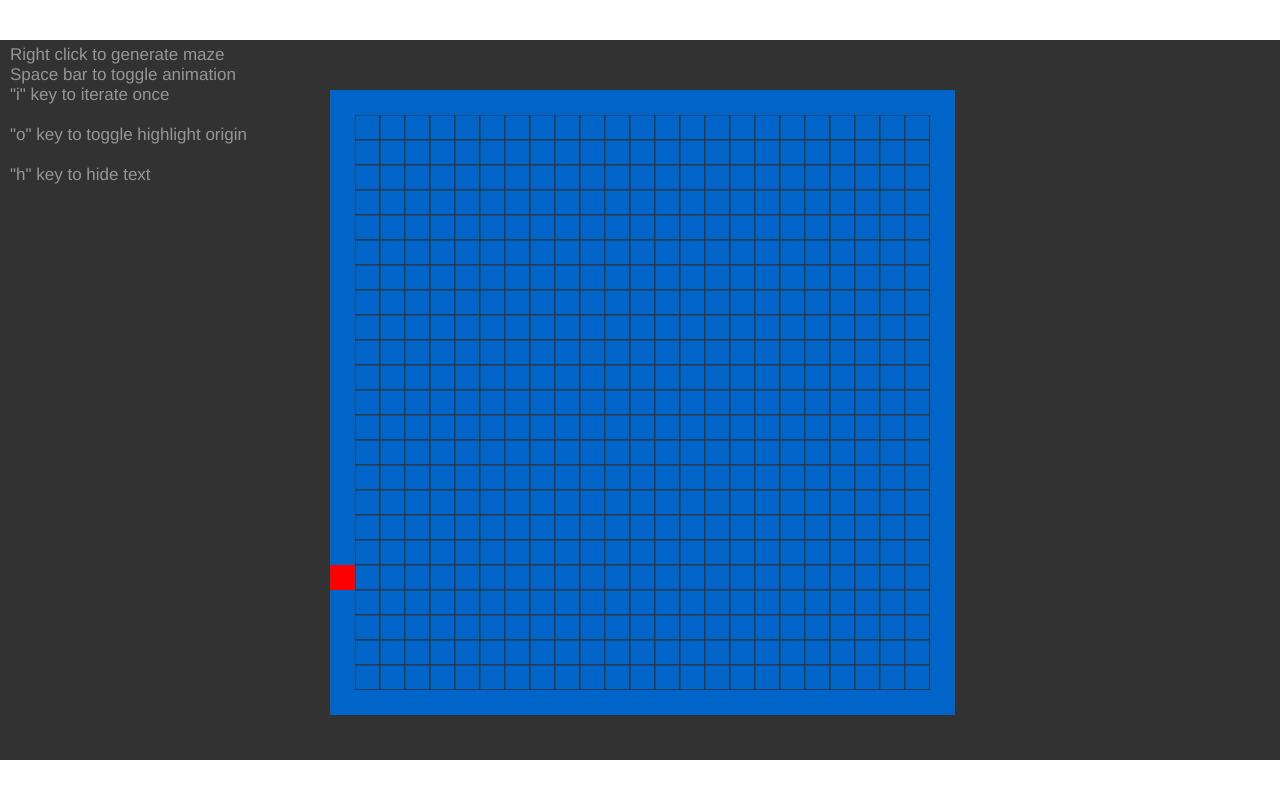
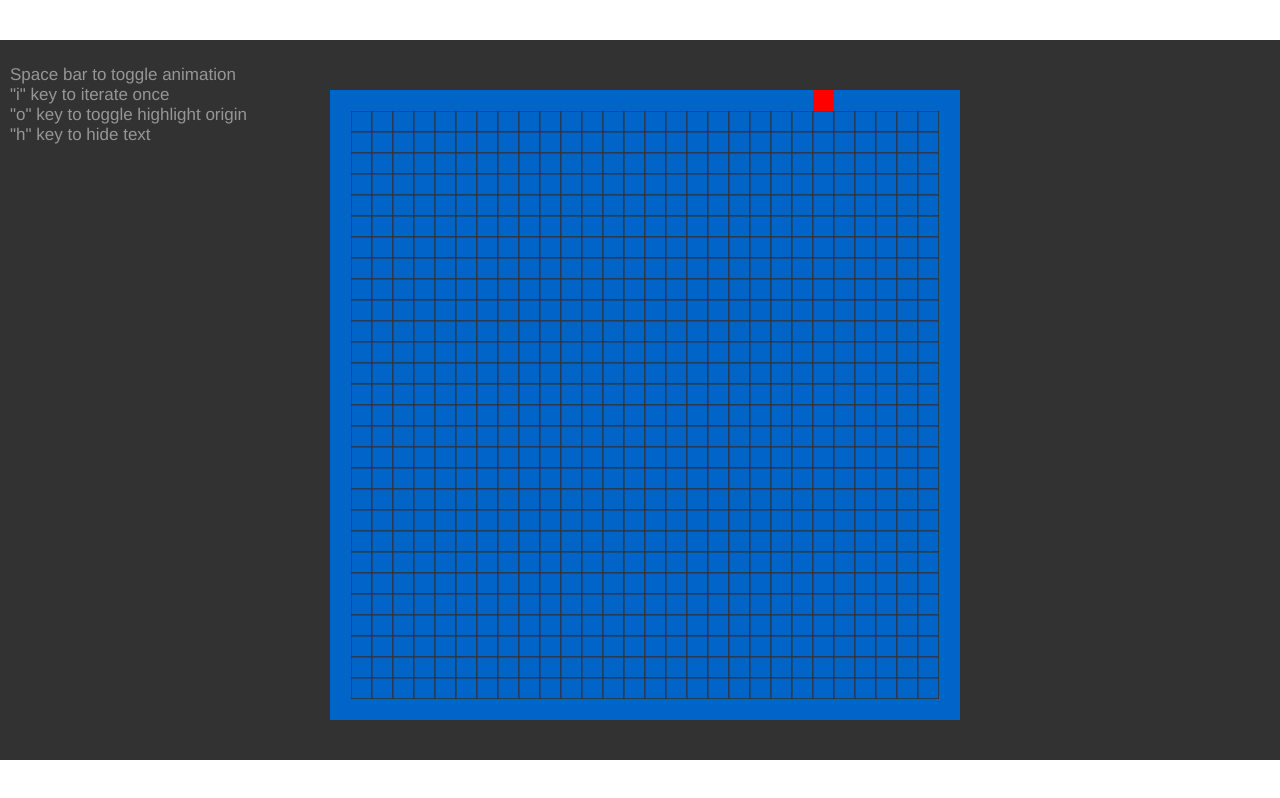
Before and after one commit to jane-chiou/4-kinds-of-Algorithm-maze-generation, a plain HTML site: page PrimsAlgorithm/index1.html in a window 1280 px wide. Drawn offline with Linux system fonts and the light colour scheme.

Commit message:
完善生成功能

```diff
--- a/PrimsAlgorithm/graphics1.js
+++ b/PrimsAlgorithm/graphics1.js
@@ -17,11 +17,11 @@ class View {
     drawText() {
         this.ctx.fillStyle = "rgb(150, 150, 150)";
         this.ctx.font = "17px helvetica";
-        this.ctx.fillText('Right click to generate maze', 10, 20);
+        //this.ctx.fillText('Right click to generate maze', 10, 20);
         this.ctx.fillText('Space bar to toggle animation', 10, 40);
         this.ctx.fillText('"i" key to iterate once', 10, 60);
-        this.ctx.fillText('"o" key to toggle highlight origin', 10, 100);
-        this.ctx.fillText('"h" key to hide text', 10, 140);
+        this.ctx.fillText('"o" key to toggle highlight origin', 10, 80);
+        this.ctx.fillText('"h" key to hide text', 10, 100);
     }
 
     drawMaze(maze, highlightOrigin = true, hideText = false, marginY = 50) {
@@ -29,11 +29,11 @@ class View {
         this.drawBackground();
         if (!hideText) this.drawText();
 
-        console.log("Canvas context:", this.ctx);
+        /*console.log("Canvas context:", this.ctx);
         if (!this.ctx) {
             console.error("Canvas context is not defined!");
             return;
-        }
+        }*/
 
         //計算節點大小和位置
         let size = (this.cnv.height - marginY * 2) / maze.height;
--- a/PrimsAlgorithm/main1.js
+++ b/PrimsAlgorithm/main1.js
@@ -1,12 +1,13 @@
 // global variables (feel free to edit these values)
-let mazeWidth = 25;
-let mazeHeight = 25;
+let mazeWidth = 30;
+let mazeHeight = 30;
 let algorithmIterations = mazeWidth * mazeHeight * 10; // how many iterations should be performed when running the algorithm
 let animationFPS = 3; // frames per second
 let drawArrow = false; // whether to show the direction of each node or not. Toggle with "a" key
 let highlightOrigin = true; // wether to highlight the origin node or not. Toggle with "o" key
 let hideText = false; // Toggle with "h" keyg
 let animate = false; //  whether to animate the algorithm or not. Toggle with space bar
+let iterateOrNot = true; // whether to iterate or not. Toggle with "i" key
 
 // 這個類別用來繪製迷宮的視圖，包含一個canvas元素和一個2D繪圖上下文
 // 它有一個drawMaze方法，用來繪製迷宮，這個方法接受一個迷宮物件和一些選項參數
@@ -43,12 +44,17 @@ class Maze {
     //隨機選擇起始地點
     initialize(){
         console.log("Initializing maze...");
+        this.map = this.newMap(); // ← 每次初始化都重建地圖
+        this.visited = [];
+        this.walls = [];
 
         // 產生只會在邊界的 x, y
         let edgePositions = [0, this.width - 1];
-        let startX, startY;
-        if (Math.random() < 0.5) {
+        let startX = 0;
+        let startY = 0;
+        //if (Math.random() < 0.5) {
         // x 在邊界，y// 持續隨機直到不是四個角落
+        console.log('iterateOrNot:', iterateOrNot);
         while (true) {
             if (Math.random() < 0.5) {
                 startX = edgePositions[Math.floor(Math.random() * 2)];
@@ -58,28 +64,25 @@ class Maze {
                 startY = edgePositions[Math.floor(Math.random() * 2)];
                 startX = getRandomInt(0, this.width);
             }
+            console.log(`Random start position: (${startX}, ${startY})`);
             // 如果不是四個角落就跳出
             if (!((startX === 0 || startX === this.width - 1) && (startY === 0 || startY === this.height - 1))) {
                 break;
             }
         }
 
-
-
-        //let startX = getRandomInt(0, this.width);
-        //let startY = getRandomInt(0, this.height);
         this.origin = { x: startX, y: startY }; // 在 initialize 方法中設置
         this.map[startY][startX] = 0; //0 表示通路
         this.visited.push({ x: startX, y: startY });
         this.addWalls(startX, startY);
         console.log("Maze initialized:", this.map);
         console.log("Origin set to:", this.origin);
-        }
+        //}
     }
 
     // 將節點的鄰居加入邊界清單
     addWalls(startX, startY) {
-        console.log(`Adding walls around (${startX}, ${startY})`);
+        //console.log(`Adding walls around (${startX}, ${startY})`);
         const directions = [
             { dx: -1, dy: 0 },//左
             { dx: 1, dy: 0 },//右
@@ -94,7 +97,7 @@ class Maze {
                 //如果nx和ny在範圍內，並且這個位置是牆壁，將這個牆壁加入邊界清單
                 this.walls.push({ x: nx, y: ny, px: startX, py: startY });
             }
-            console.log(`Wall added: (${nx}, ${ny}) with parent (${startX}, ${startY})`);
+            //console.log(`Wall added: (${nx}, ${ny}) with parent (${startX}, ${startY})`);
         }
     }
 
@@ -133,6 +136,7 @@ class Maze {
             return true; // 返回true表示有变化
         }
 
+        iterateOrNot = false; // 如果没有变化，设置为false
         return false; // 返回false表示无变化
 
         // 如果牆的另一側節點未訪問，將其設為通路
@@ -170,8 +174,20 @@ function mainLoop() {
 // event listeners
 document.addEventListener("click", function(event) {
     let start = Date.now();
+    if(iterateOrNot === true){
         for (let i = 0; i < algorithmIterations; i++) {
             maze.iterate();
+        }
+    }
+    else{
+        maze = new Maze(mazeWidth, mazeHeight);
+        maze.initialize();
+        view.drawMaze(maze, highlightOrigin, hideText);
+        //this.walls = [];
+        //this.visited = [];
+        maze.iterate();
+        iterateOrNot = true;
+        console.log("Maze reinitialized");
     }
     let end = Date.now();
     console.log(`Performed ${algorithmIterations} iterations. Execution time: ${end - start} milliseconds`);
```
Also changed, not shown: sea.html (+1 -1 lines). Lines whose indentation alone changed are shown as unchanged.
